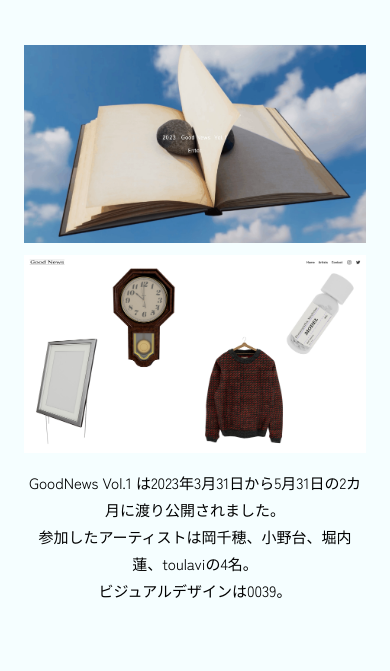
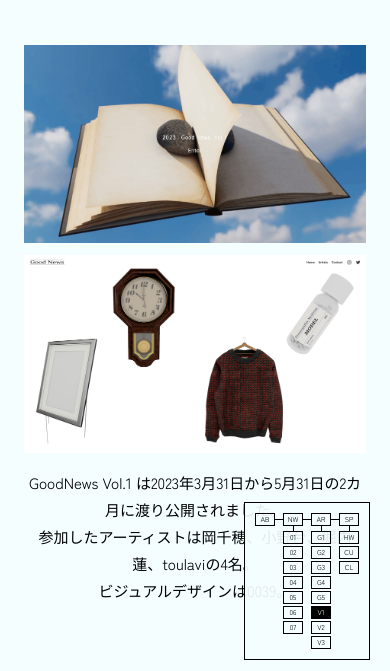
Before and after one commit to onodai/goodnews, a plain HTML site: page archive/vol001.html in a window 390 px wide. Shown: the part 164-835 px from the top of the page. Drawn offline with Linux system fonts and the light colour scheme.

Commit message:
Add site map, fix mobile padding consistency
Co-Authored-By: Claude Sonnet 4.6 <noreply@anthropic.com>

```diff
--- a/archive/vol001.html
+++ b/archive/vol001.html
@@ -143,7 +143,7 @@
 
     @media (max-width: 768px) {
       .vol-page {
-        padding: 110px 28px 80px;
+        padding: 110px 28px 72px;
       }
 
       .vol-section {
@@ -166,7 +166,7 @@
 
     @media (max-width: 480px) {
       .vol-page {
-        padding: 100px 24px 64px;
+        padding: 100px 24px 60px;
       }
 
       .vol-portrait {
--- a/css/style.css
+++ b/css/style.css
@@ -525,7 +525,7 @@ h1.article-title {
   }
 
   .article-page {
-    padding: 70px 24px 60px;
+    padding: 100px 24px 60px;
   }
 
   .news-list {
@@ -544,3 +544,74 @@ h1.article-title {
     padding: 100px 24px 60px;
   }
 }
+
+/* ─── Site map ───────────────────────────────────── */
+
+#site-map {
+  position: fixed;
+  bottom: 20px;
+  right: 20px;
+  z-index: 50;
+  background: rgba(245, 254, 255, 0.92);
+  border: 1px solid #000;
+  padding: 10px;
+  pointer-events: auto;
+}
+
+.sm-top {
+  display: flex;
+  align-items: flex-start;
+}
+
+.sm-col {
+  display: flex;
+  flex-direction: column;
+  align-items: center;
+}
+
+.sm-hline {
+  width: 8px;
+  height: 1px;
+  background: #000;
+  margin-top: 6px;
+  flex-shrink: 0;
+}
+
+.sm-vline {
+  width: 1px;
+  height: 5px;
+  background: #000;
+}
+
+.sm-sub {
+  display: flex;
+  flex-direction: column;
+  align-items: center;
+  gap: 2px;
+}
+
+.sm-node {
+  display: flex;
+  align-items: center;
+  justify-content: center;
+  width: 20px;
+  height: 13px;
+  border: 1px solid #000;
+  font-family: 'Zen Kaku Gothic New', sans-serif;
+  font-size: 7px;
+  letter-spacing: 0;
+  color: #000;
+  text-decoration: none;
+  background: transparent;
+  flex-shrink: 0;
+  line-height: 1;
+}
+
+.sm-node.sm-active {
+  background: #000;
+  color: #F5FEFF;
+}
+
+.sm-node:hover {
+  opacity: 0.6;
+}
--- a/js/main.js
+++ b/js/main.js
@@ -1,3 +1,4 @@
+// Hamburger menu
 const toggle = document.querySelector('.menu-toggle');
 const nav = document.querySelector('nav');
 
@@ -21,3 +22,73 @@ if (toggle && nav) {
     }
   });
 }
+
+// Site map
+(function buildSiteMap() {
+  const pathname = window.location.pathname;
+  const inSub = /\/(news|archive|space)\//.test(pathname);
+  const root = inSub ? '../' : '';
+
+  function isCurrent(href) {
+    const clean = href.replace(/^\.\.\//, '');
+    if (clean === 'index.html' && (pathname.endsWith('/') || pathname.endsWith('/index.html'))) return true;
+    return pathname.endsWith(clean);
+  }
+
+  function node(href, label, title) {
+    const active = isCurrent(href) ? ' sm-active' : '';
+    return `<a href="${href}" class="sm-node${active}" title="${title}">${label}</a>`;
+  }
+
+  const sections = [
+    {
+      label: 'AB', href: root + 'index.html', title: 'ABOUT',
+      children: []
+    },
+    {
+      label: 'NW', href: root + 'news.html', title: 'NEWS',
+      children: Array.from({ length: 7 }, (_, i) => {
+        const n = String(i + 1).padStart(2, '0');
+        return { label: String(i + 1).padStart(2, '0'), href: root + `news/news${n}.html`, title: `NEWS ${n}` };
+      })
+    },
+    {
+      label: 'AR', href: root + 'archive.html', title: 'ARCHIVE',
+      children: [
+        ...[1, 2, 3, 4, 5].map(n => ({
+          label: `G${n}`, href: root + `archive/gnws${String(n).padStart(3, '0')}.html`, title: `GNWS-00${n}`
+        })),
+        ...[1, 2, 3].map(n => ({
+          label: `V${n}`, href: root + `archive/vol${String(n).padStart(3, '0')}.html`, title: `Vol.${n}`
+        }))
+      ]
+    },
+    {
+      label: 'SP', href: root + 'space.html', title: 'SPACE',
+      children: [
+        { label: 'HW', href: root + 'space/howto.html', title: 'How to make a human' },
+        { label: 'CU', href: root + 'space/cue.html', title: 'cue' },
+        { label: 'CL', href: root + 'space/crossingletter.html', title: 'Crossing Letter' }
+      ]
+    }
+  ];
+
+  let html = '<div id="site-map"><div class="sm-top">';
+
+  sections.forEach((section, i) => {
+    if (i > 0) html += '<div class="sm-hline"></div>';
+    html += '<div class="sm-col">';
+    html += node(section.href, section.label, section.title);
+    if (section.children.length) {
+      html += '<div class="sm-vline"></div><div class="sm-sub">';
+      section.children.forEach(child => {
+        html += node(child.href, child.label, child.title);
+      });
+      html += '</div>';
+    }
+    html += '</div>';
+  });
+
+  html += '</div></div>';
+  document.body.insertAdjacentHTML('beforeend', html);
+})();
```
Also changed, not shown: archive/gnws001.html (+2 -2 lines), archive/gnws002.html (+2 -2 lines), archive/gnws003.html (+2 -2 lines), archive/gnws004.html (+2 -2 lines), archive/gnws005.html (+2 -2 lines), archive/vol002.html (+2 -2 lines), archive/vol003.html (+2 -2 lines).
